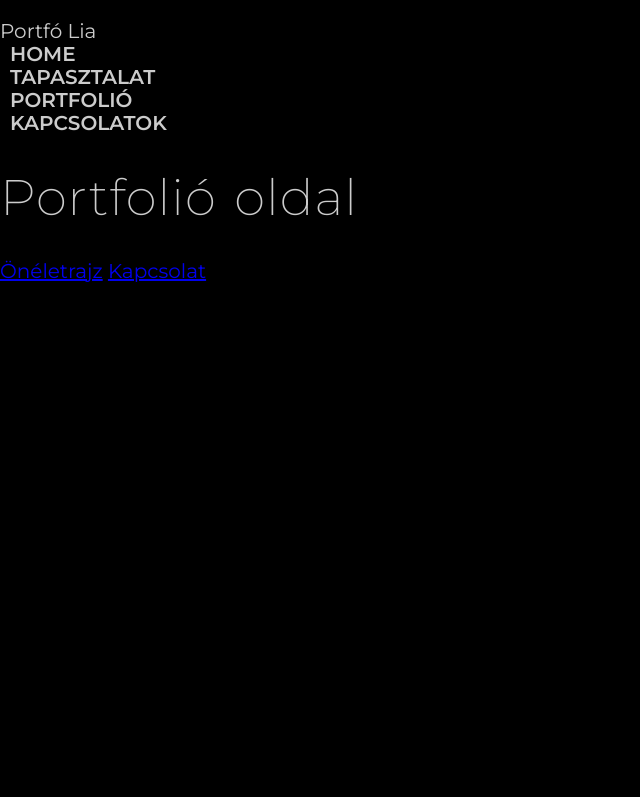
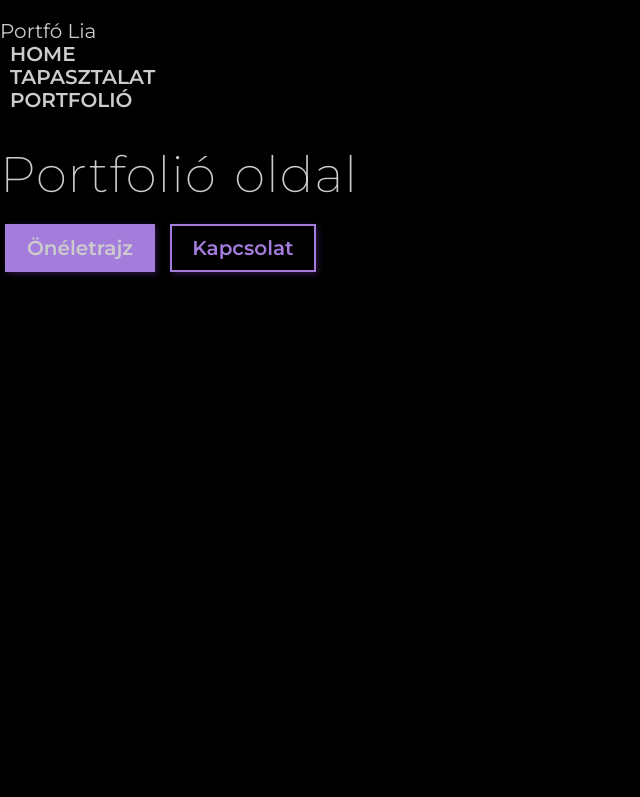
Before and after one commit to Barbarakovacs85/weblap_projekt, a plain HTML site: page index.html in a window 1280 px wide. Shown: the top 797 px of the page, without its empty margins (0-640 px from the left). Drawn offline with Linux system fonts and the light colour scheme.

Commit message:
add btn:hover

```diff
--- a/index.html
+++ b/index.html
@@ -19,7 +19,6 @@
                 <li><a href="#home">Home</a></li>
                 <li><a href="#xp">Tapasztalat</a></li>
                 <li><a href="#portfolio">Portfolió</a></li>
-                <li><a href="#contact">Kapcsolatok</a></li>
             </ul>
         </nav>
         <div class="tagline">
--- a/style.css
+++ b/style.css
@@ -1,6 +1,7 @@
 :root {
     --main-font-color: rgb(204, 204, 204);
     --main-page-max-width: 1200px;
+    --main-font-hover-color: whitesmoke;
     --main-input-color: rgb(136, 84, 208);
     --hover-input-color: rgb(164, 124, 219);
 }
@@ -21,9 +22,10 @@ body{
     color:var(--main-font-color);
     text-rendering: optimizeLegibility;
     background-color: black;
+    font-size: 2rem;
 }
 header{
-    font-size: 2rem;
+
     background-image: linear-gradient(rgba(0, 0, 0, 0.6), rgba(0, 0, 0, 0.6)), url(./image/night.jpg);
     height: 100vh;
     min-width: var(--main-page-max-width);
@@ -48,3 +50,31 @@ h1 {
     margin: 0 1rem;
     font-weight: 600;
 }
+.nav-links a:hover {
+    color:var(--main-font-hover-color);
+    text-shadow: 2px 2px 5px rgba(255,255,255, 0.7);
+    border-bottom: 2px solid var(--main-font-hover-color);
+    transition: border-bottom, 0.1s;
+}
+.btn {
+    padding:1rem 2rem;
+    color:var(--hover-input-color);
+    text-decoration: none;
+    font-weight: 600;
+    border: 2px solid var(--hover-input-color);
+    box-shadow: 2px 2px 6px rgba(106, 54, 158, 0.4 );
+    margin:0.5rem;
+}
+.btn.btn-full{
+
+    color: var(--main-font-color);
+    background-color: var(--hover-input-color);
+
+}
+.btn:hover, .btn.btn-full:hover {
+    background-color: var(--hover-input-color);
+    border:2px solid var(--hover-input-color);
+    color:var(--main-font-color);
+    box-shadow: 2px 2px 6px rgba(106, 54, 158, 0.9 );
+    transition: background-color 0.25s, border 0.25s, color 0.25s, box-shadow 0.25s;
+}
```
